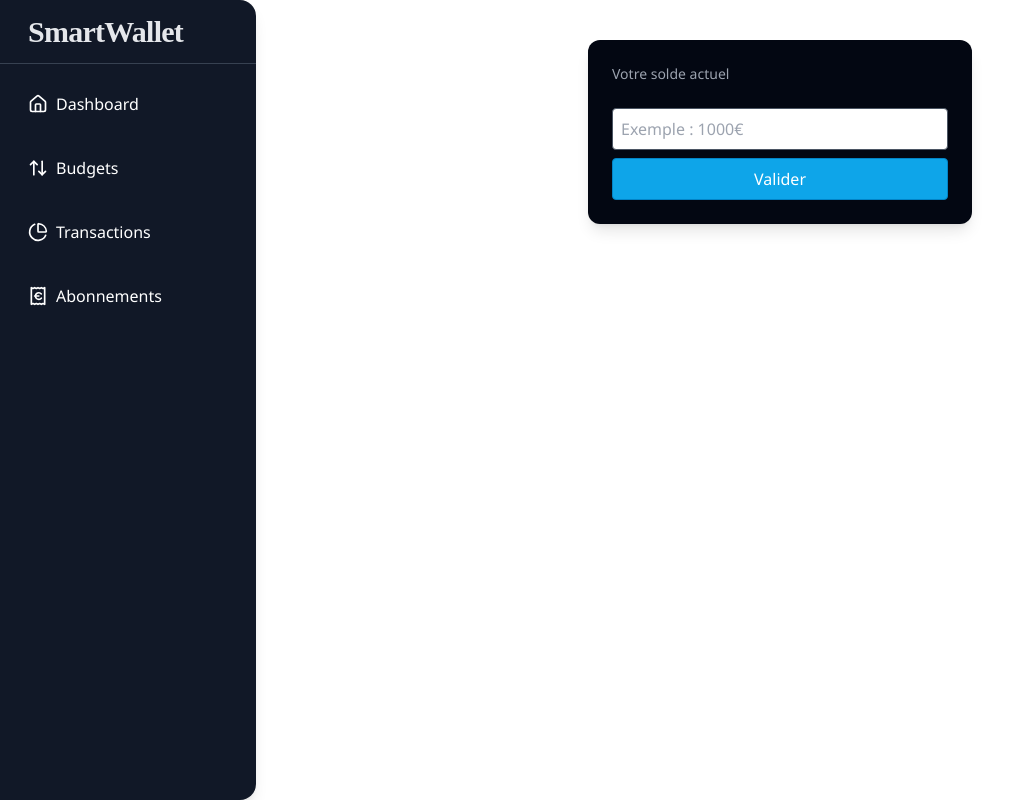
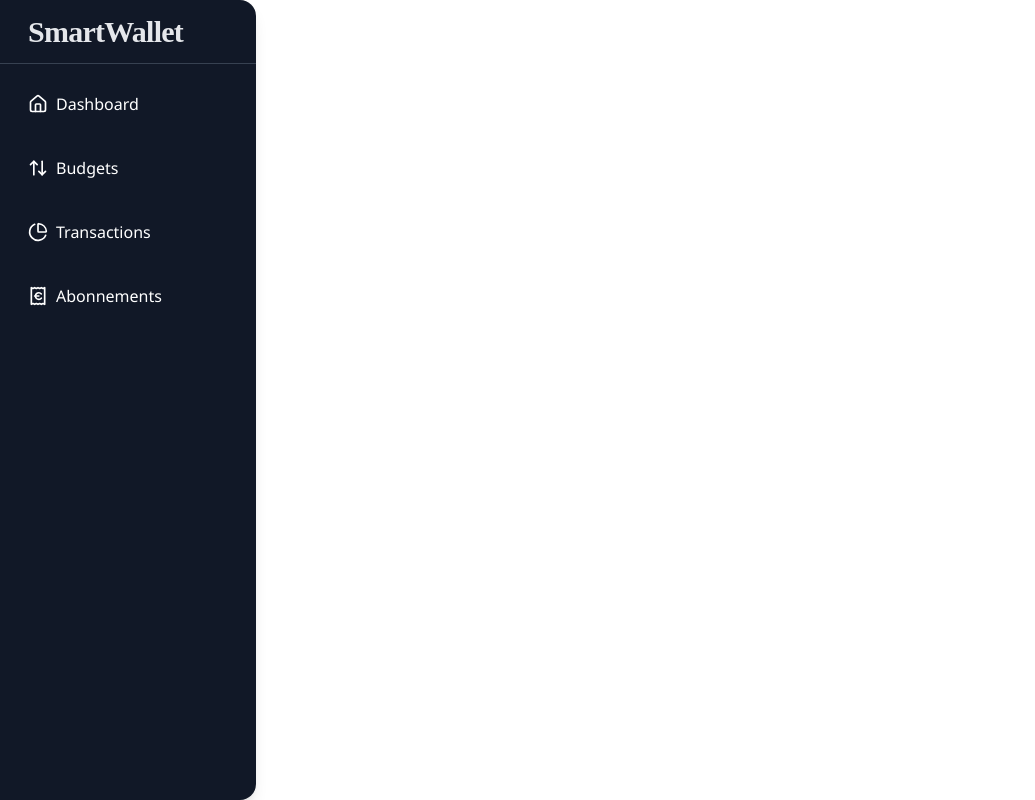
Before and after one commit to Spectrenard/ExpenseTrackerWebApp, a Next.js app: page / in a window 1280 px wide. Shown: the whole page, without its empty margins (0-1035 px from the left). Built offline with nearby package versions, Linux system fonts and the light colour scheme.

Commit message:
delete balance code

```diff
--- a/components/currentBalance.tsx
+++ b/components/currentBalance.tsx
@@ -1,81 +1,3 @@
-"use client";
-import { useState, useEffect } from "react";
-
 export default function Balance() {
-  const [balance, setBalance] = useState("");
-  const [isValid, setIsValid] = useState(true);
-  const [isBalanceSet, setIsBalanceSet] = useState(false); // État pour vérifier si le solde est défini
-
-  // Charger le solde depuis le localStorage au démarrage
-  useEffect(() => {
-    const storedBalance = localStorage.getItem("balance");
-    if (storedBalance) {
-      setBalance(storedBalance);
-      setIsBalanceSet(true); // Si un solde est trouvé, le marquer comme défini
-    }
-  }, []);
-
-  const handleBalanceChange = (e: any) => {
-    setBalance(e.target.value);
-  };
-
-  const handleSubmit = async () => {
-    if (!balance) {
-      setIsValid(false);
-      return;
-    }
-    setIsValid(true);
-
-    // Envoi du solde au backend via une requête POST
-    try {
-      const response = await fetch("/api/balance", {
-        method: "POST",
-        headers: {
-          "Content-Type": "application/json",
-        },
-        body: JSON.stringify({ balance }),
-      });
-
-      const data = await response.json();
-      if (response.ok) {
-        console.log("Solde mis à jour avec succès!");
-        setIsBalanceSet(true); // Met à jour l'état pour indiquer que le solde est défini
-        localStorage.setItem("balance", balance); // Enregistre le solde dans le localStorage
-      } else {
-        alert("Erreur: " + data.message);
-      }
-    } catch (error) {
-      console.error("Erreur lors de la mise à jour du solde:", error);
-    }
-  };
-
-  return (
-    <div className="bg-gray-950 text-white rounded-xl shadow-lg p-6 max-w-sm mx-auto">
-      <h1 className="text-sm text-gray-400  mb-4">Votre solde actuel</h1>
-      {!isBalanceSet ? ( // Vérifie si le solde est défini
-        <>
-          <input
-            type="number"
-            value={balance}
-            onChange={handleBalanceChange}
-            placeholder="Exemple : 1000€"
-            className="border border-gray-600 p-2 rounded mt-2 w-full"
-          />
-          <button
-            onClick={handleSubmit}
-            className="bg-sky-500 text-white border border-sky-600 p-2 rounded mt-2 w-full hover:bg-sky-400 transition-colors"
-          >
-            Valider
-          </button>
-        </>
-      ) : (
-        <span className="text-4xl font-medium mt-4">€{balance}</span> // Affiche le solde
-      )}
-      {!isValid && (
-        <span className="text-red-500 mt-2">
-          Veuillez insérer votre solde actuel
-        </span>
-      )}
-    </div>
-  );
+  return <div></div>;
 }
```
